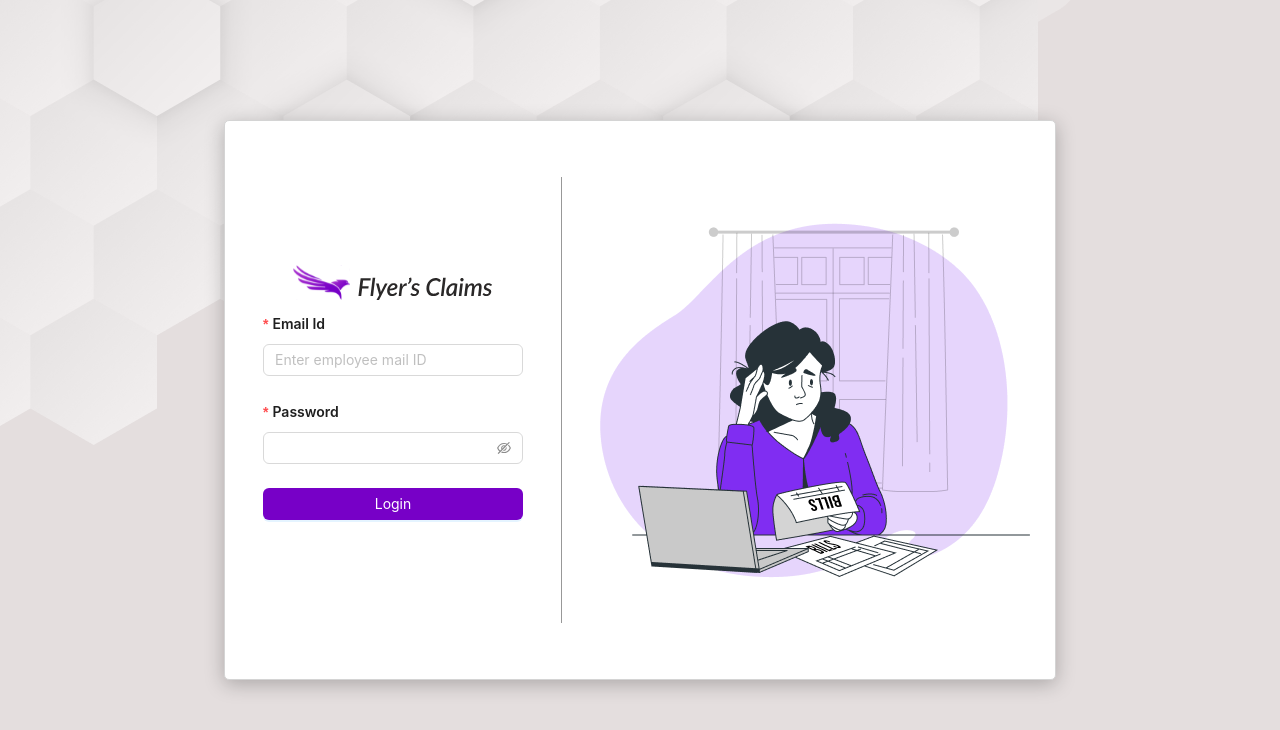
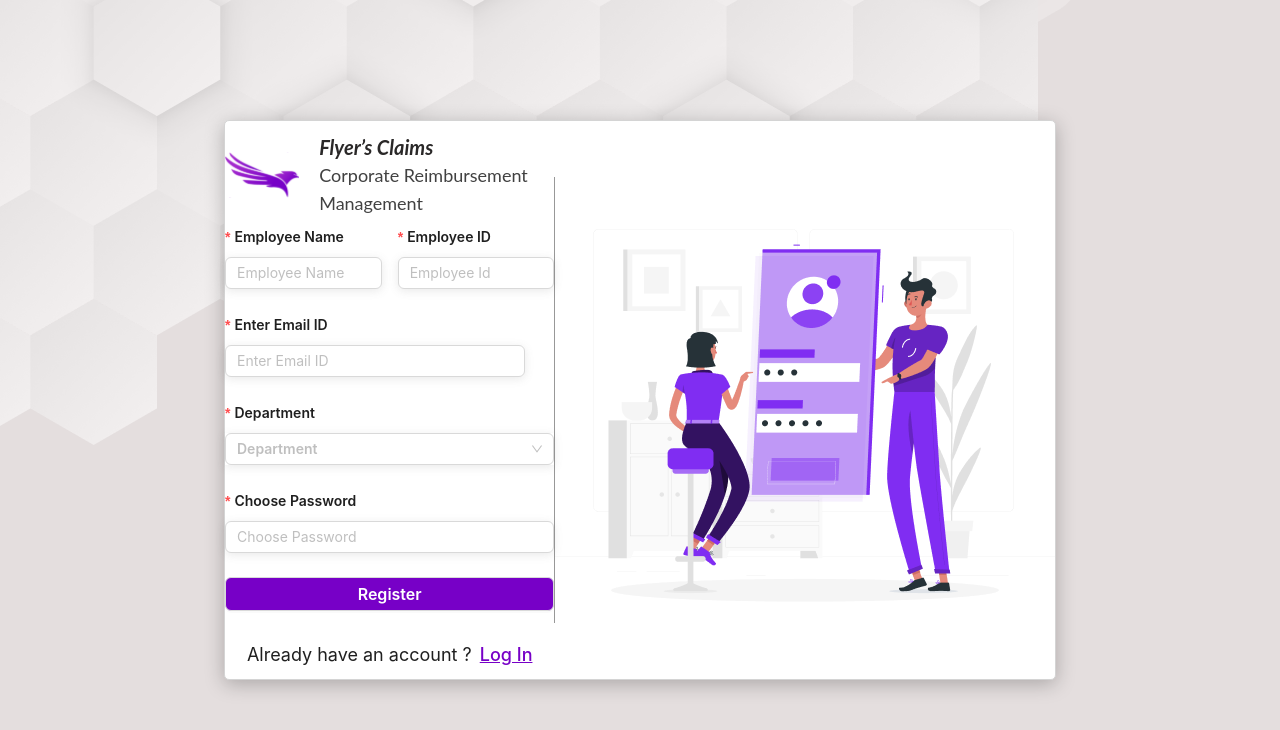
Before and after one commit to Jaysh7/flyersClaims, a React (Vite) app: page /signup in a window 1280 px wide. Before the commit this address led to /login. Shown: the top 730 px of the page. Built offline with nearby package versions, Linux system fonts and the light colour scheme.

Commit message:
Register Screen

```diff
--- a/src/App.tsx
+++ b/src/App.tsx
@@ -19,7 +19,7 @@ function App() {
     }
     if (!authSlice.data?.uid) {
       if (
-        !location.pathname.includes("login") ||
+        !location.pathname.includes("login") &&
         !location.pathname.includes("signup")
       ) {
         navigate("/login");
--- a/src/RouterWrapper/index.tsx
+++ b/src/RouterWrapper/index.tsx
@@ -8,7 +8,7 @@ const RouterWrapper = () => {
     <Routes>
       <Route path="/login" element={<LoginScreen />} />
       <Route path="/claims" element={<Claims />} />
-      <Route path="/register" element={<RegisterPage />} />
+      <Route path="/signup" element={<RegisterPage />} />
     </Routes>
   );
 };
--- a/src/pages/LoginScreen/loginCard.tsx
+++ b/src/pages/LoginScreen/loginCard.tsx
@@ -3,12 +3,15 @@ import { bgImage, loginImage } from "../../assets/images";
 import auth from "../../services/firebase/auth.firebase";
 import { useAuth } from "../../zustand/auth.slice";
 import { Logo } from "../../assets/icons";
+import { useNavigate } from "react-router-dom";
 
 const LoginCard = () => {
   const authSlice: any = useAuth();
   const onFinish = ({ email, password }: any) => {
     auth.login(email, password, authSlice.addAuthData);
   };
+
+  const navigate = useNavigate();
 
   return (
     <div className="bg-[#E4DEDE] h-screen w-full flex justify-center items-center relative">
@@ -20,11 +23,11 @@ const LoginCard = () => {
       rounded-[5px] border-solid w-[65%] h-[70%] absolute flex justify-evenly items-center"
       >
         <section className="flex items-center flex-col w-[40%]">
-          <div>
+          <div className="flex w-[100%]">
             <Logo />
           </div>
 
-          <Form layout="vertical" onFinish={onFinish}>
+          <Form layout="vertical" onFinish={onFinish} className="mt-7">
             <Form.Item
               label="Email Id"
               name="email"
@@ -60,6 +63,10 @@ const LoginCard = () => {
                 Login
               </Button>
             </Form.Item>
+            <div className="flex gap-40">
+              <p>Don't have a Flyer’s account?</p>
+              <a onClick={() => navigate("/signup")}>Sign Up Now</a>
+            </div>
           </Form>
         </section>
         <span className="w-[1px] h-[80%] flex items-center justify-center bg-[#989898]"></span>
--- a/src/pages/RegisterPage/index.tsx
+++ b/src/pages/RegisterPage/index.tsx
@@ -2,8 +2,14 @@ import { Link } from "react-router-dom";
 import { BG, RegisterImage } from "../../assets/images";
 import { Button, Form, Input, Select } from "antd";
 import { FlyLogo } from "../../assets/icons";
+import { useAuth } from "../../zustand/auth.slice";
+import auth from "../../services/firebase/auth.firebase";
 
 const RegisterPage = () => {
+  const authSlice: any = useAuth();
+  const onFinish = (data: any) => {
+    auth.register(data, authSlice.addAuthData);
+  };
   return (
     <div className="bg-[#E4DEDE] h-screen w-full flex justify-center items-center relative">
       <div className="w-full h-full overflow-hidden">
@@ -25,11 +31,17 @@ const RegisterPage = () => {
               </p>
             </div>
           </section>
-          <Form layout="vertical">
+          <Form layout="vertical" onFinish={onFinish}>
             <div className="flex gap-4">
               <Form.Item
                 label="Employee Name"
-                required={true}
+                name="employeeName"
+                rules={[
+                  {
+                    required: true,
+                    message: "Please input employee name!",
+                  },
+                ]}
                 className="w-full text-black text-base font-semibold"
               >
                 <Input
@@ -40,7 +52,13 @@ const RegisterPage = () => {
 
               <Form.Item
                 label="Employee ID"
-                required={true}
+                name={"employeeID"}
+                rules={[
+                  {
+                    required: true,
+                    message: "Please input your employee ID!",
+                  },
+                ]}
                 className="w-full text-black text-base font-semibold"
               >
                 <Input
@@ -51,8 +69,14 @@ const RegisterPage = () => {
             </div>
 
             <Form.Item
+              name={"email"}
               label="Enter Email ID"
-              required={true}
+              rules={[
+                {
+                  required: true,
+                  message: "Please input email id!",
+                },
+              ]}
               className="w-full text-black text-base font-semibold"
             >
               <Input
@@ -63,20 +87,32 @@ const RegisterPage = () => {
 
             <Form.Item
               label="Department"
-              required={true}
+              name={"department"}
+              rules={[
+                {
+                  required: true,
+                  message: "Please enter department!",
+                },
+              ]}
               className="w-full text-black text-base font-semibold"
             >
               <Select
                 placeholder="Department"
                 className="shadow-[0px_2px_10px_0px_rgba(96,96,96,0.14)]"
               >
-                <Select.Option value="demo">Sujai</Select.Option>
+                <Select.Option value="demo">Front End</Select.Option>
               </Select>
             </Form.Item>
 
             <Form.Item
+              name={"password"}
               label="Choose Password"
-              required={true}
+              rules={[
+                {
+                  required: true,
+                  message: "Please enter password!",
+                },
+              ]}
               className="w-full text-black text-base font-semibold"
             >
               <Input
@@ -84,17 +120,21 @@ const RegisterPage = () => {
                 className="shadow-[0px_2px_10px_0px_rgba(96,96,96,0.14)]"
               />
             </Form.Item>
-
-            <Button className="bg-[#7700C7] w-full justify-center py-4 flex items-center text-white text-base font-semibold">
-              Register
-            </Button>
-            <div className="flex justify-center ">
+            <Form.Item>
+              <Button
+                htmlType="submit"
+                className="bg-[#7700C7] w-full justify-center py-4 flex items-center text-white text-base font-semibold"
+              >
+                Register
+              </Button>
+            </Form.Item>
+            <div className="flex justify-center items-center ">
+              <p className="text-lg">Already have an account ?</p>
               <Link
                 to="/login"
                 className="text-[#414141] text-lg font-medium"
                 type="text"
               >
-                Already have an account ?
                 <span className="text-[#7700C7] text-lg leading-10 underline ml-2">
                   Log In
                 </span>
--- a/src/services/firebase/auth.firebase.ts
+++ b/src/services/firebase/auth.firebase.ts
@@ -21,17 +21,18 @@ const auth = {
         const errorMessage = error.message;
       });
   },
-  register: (email: string, password: string, callback: Function) => {
+  register: (data: any, callback: Function) => {
     const auth = getAuth();
-    createUserWithEmailAndPassword(auth, email, password)
+    createUserWithEmailAndPassword(auth, data.email, data.password)
       .then((userCredential) => {
         // Signed up
         const user = userCredential.user;
         callback(user);
-        console.log("user", user);
+        console.log("user", data);
         // ...
       })
       .catch((error) => {
+        console.log("user", data);
         const errorCode = error.code;
         const errorMessage = error.message;
         // ..
```
